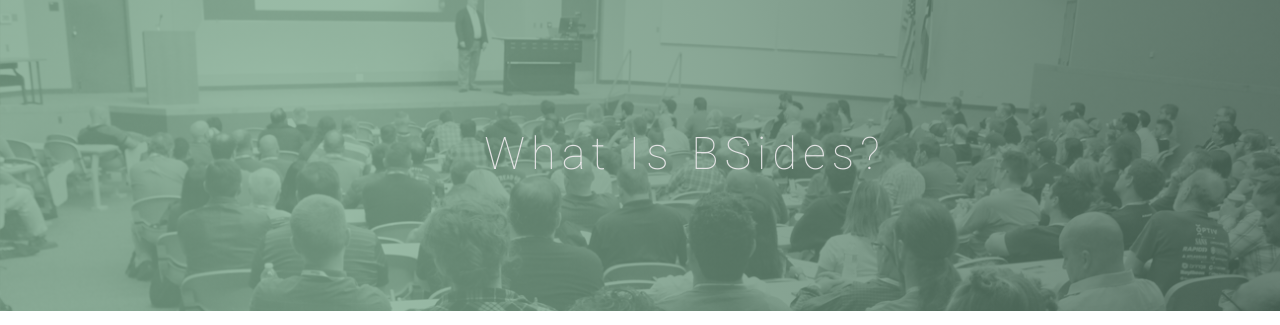
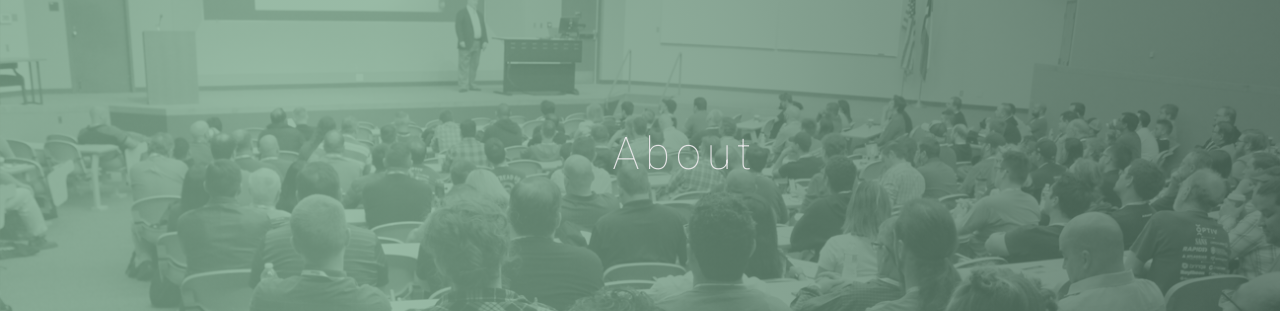
Before and after one commit to bsidesaustin/test, a Jekyll site: the page built from about.html, in a window 1280 px wide. Shown: the part 111-436 px from the top of the page. Built offline with Jekyll 4.4.1, drawn with Linux system fonts in a browser that asks for light colours; nearby versions of some CDN libraries; some web fonts are replaced.

Commit message:
Update about.html

```diff
--- a/about.html
+++ b/about.html
@@ -10,7 +10,7 @@
     <div class="row">
       <div class="col-md-12">
         <div class="block">
-          <h1>What is BSides?</h1>
+          <h1>About</h1>
           <p></p>
 
         </div>
```
